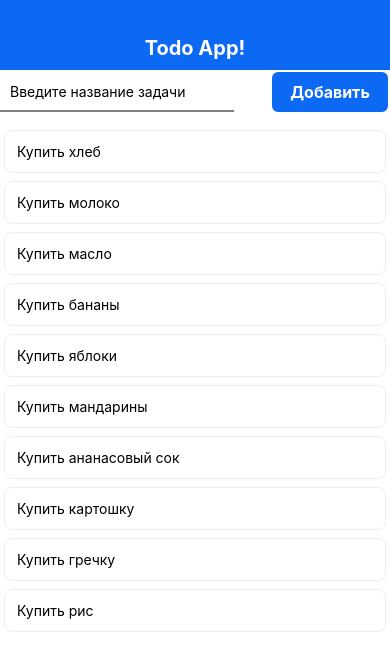
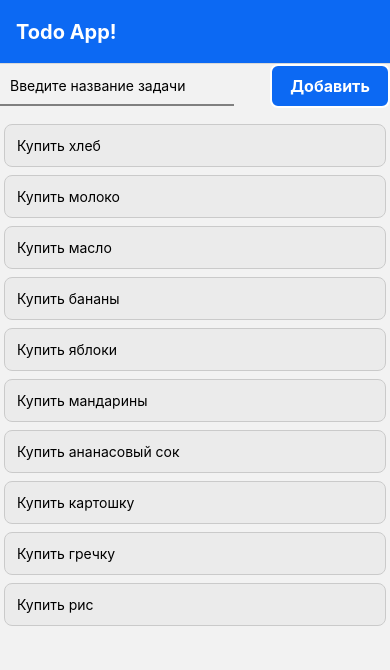
Before and after one commit to Ligas-X/rn-todo-app, a React Native app: screen /Main in a window 390 px wide. Shown: the top 670 px of the page. Built offline with nearby package versions, Linux system fonts and the light colour scheme.

Commit message:
Added second screen and navigation between screens

```diff
--- a/App.js
+++ b/App.js
@@ -1,52 +1,14 @@
+import "react-native-gesture-handler";
 import React, { useState } from "react";
 import { StatusBar } from "expo-status-bar";
 import { StyleSheet, Text, View, FlatList, SafeAreaView } from "react-native";
-import { Navbar } from "./src/Navbar";
-import { AddTodo } from "./src/AddTodo";
-import { Todo } from "./src/Todo";
+import Navigate from "./Navigate";
 
 export default function App() {
-  const [todos, setTodos] = useState([
-    { id: 1, title: "Купить хлеб" },
-    { id: 2, title: "Купить молоко" },
-    { id: 3, title: "Купить масло" },
-    { id: 4, title: "Купить бананы" },
-    { id: 5, title: "Купить яблоки" },
-    { id: 6, title: "Купить мандарины" },
-    { id: 7, title: "Купить ананасовый сок" },
-    { id: 8, title: "Купить картошку" },
-    { id: 9, title: "Купить гречку" },
-    { id: 10, title: "Купить рис" },
-  ]);
-
-  const addTodo = (title) => {
-    setTodos((prev) => [
-      ...prev,
-      {
-        id: Date.now().toString(),
-        title,
-      },
-    ]);
-  };
-
-  const removeTodo = (id) => {
-    setTodos((prev) => prev.filter((todo) => todo.id !== id));
-  };
-
   return (
     <View style={{ flex: 1 }}>
       <StatusBar style="light" />
-      <Navbar title="Todo App!" />
-      <SafeAreaView style={styles.container}>
-        <AddTodo onSubmit={addTodo} />
-        <FlatList
-          keyExtractor={(item) => item.id.toString()}
-          data={todos}
-          renderItem={({ item }) => (
-            <Todo todoParam={item} onRemove={removeTodo} />
-          )}
-        />
-      </SafeAreaView>
+      <Navigate />
     </View>
   );
 }
--- /dev/null
+++ b/EditTodo.js
@@ -0,0 +1,48 @@
+import React, { useState } from "react";
+import { StatusBar } from "expo-status-bar";
+import { StyleSheet, Text, TextInput, View, SafeAreaView } from "react-native";
+
+export default function EditTodo({ navigation, route }) {
+  var todoTitle = route.params.title;
+  const [text, setText] = useState(todoTitle);
+
+  return (
+    <View style={styles.container}>
+      <StatusBar style="light" />
+      <SafeAreaView>
+        <Text style={styles.text}>ID of todo: {route.params.id}</Text>
+        <TextInput
+          style={styles.textInput}
+          onChangeText={setText}
+          value={text}
+        />
+      </SafeAreaView>
+    </View>
+  );
+}
+
+const styles = StyleSheet.create({
+  container: {
+    flex: 1,
+    paddingHorizontal: 16,
+    paddingVertical: 16,
+    justifyContent: "flex-start",
+  },
+  text: {
+    height: 40,
+    backgroundColor: "#ebebeb",
+    borderColor: "#cacaca",
+    borderRadius: 8,
+    borderWidth: 1,
+    padding: 12,
+    marginBottom: 12,
+  },
+  textInput: {
+    height: 300,
+    backgroundColor: "#ebebeb",
+    borderColor: "#cacaca",
+    borderRadius: 8,
+    borderWidth: 1,
+    padding: 12,
+  },
+});
--- /dev/null
+++ b/Main.js
@@ -0,0 +1,62 @@
+import React, { useState } from "react";
+import { StatusBar } from "expo-status-bar";
+import { StyleSheet, Text, View, FlatList, SafeAreaView } from "react-native";
+import { AddTodo } from "./src/AddTodo";
+import { Todo } from "./src/Todo";
+
+export default function Main({ navigation }) {
+  const [todos, setTodos] = useState([
+    { id: 1, title: "Купить хлеб" },
+    { id: 2, title: "Купить молоко" },
+    { id: 3, title: "Купить масло" },
+    { id: 4, title: "Купить бананы" },
+    { id: 5, title: "Купить яблоки" },
+    { id: 6, title: "Купить мандарины" },
+    { id: 7, title: "Купить ананасовый сок" },
+    { id: 8, title: "Купить картошку" },
+    { id: 9, title: "Купить гречку" },
+    { id: 10, title: "Купить рис" },
+  ]);
+
+  const addTodo = (title) => {
+    setTodos((prev) => [
+      ...prev,
+      {
+        id: Date.now().toString(),
+        title,
+      },
+    ]);
+  };
+
+  const removeTodo = (id) => {
+    setTodos((prev) => prev.filter((todo) => todo.id !== id));
+  };
+
+  return (
+    <View style={{ flex: 1 }}>
+      <StatusBar style="light" />
+      <SafeAreaView style={styles.container}>
+        <AddTodo onSubmit={addTodo} />
+        <FlatList
+          keyExtractor={(item) => item.id.toString()}
+          data={todos}
+          renderItem={({ item }) => (
+            <Todo
+              todoParam={item}
+              onRemove={removeTodo}
+              navigation={navigation}
+            />
+          )}
+        />
+      </SafeAreaView>
+    </View>
+  );
+}
+
+const styles = StyleSheet.create({
+  container: {
+    flex: 1,
+    paddingHorizontal: 16,
+    paddingVertical: 16,
+  },
+});
--- /dev/null
+++ b/Navigate.js
@@ -0,0 +1,46 @@
+import React from "react";
+import Main from "./Main";
+import EditTodo from "./EditTodo";
+import { createStackNavigator } from "@react-navigation/stack";
+import { NavigationContainer } from "@react-navigation/native";
+
+const Stack = createStackNavigator();
+
+export default function Navigate() {
+  return (
+    <NavigationContainer>
+      <Stack.Navigator>
+        <Stack.Screen
+          name="Main"
+          component={Main}
+          options={{
+            title: "Todo App!",
+            headerStyle: {
+              backgroundColor: "#0C69F3",
+            },
+            headerTintColor: "#fff",
+            headerTitleStyle: {
+              fontWeight: "bold",
+              fontSize: 20,
+            },
+          }}
+        />
+        <Stack.Screen
+          name="EditTodo"
+          component={EditTodo}
+          options={{
+            title: "Edit Todo",
+            headerStyle: {
+              backgroundColor: "#0C69F3",
+            },
+            headerTintColor: "#fff",
+            headerTitleStyle: {
+              fontWeight: "bold",
+              fontSize: 20,
+            },
+          }}
+        />
+      </Stack.Navigator>
+    </NavigationContainer>
+  );
+}
--- a/src/Todo.js
+++ b/src/Todo.js
@@ -1,7 +1,7 @@
 import React from "react";
 import { View, Text, StyleSheet, TouchableOpacity, Alert } from "react-native";
 
-export const Todo = ({ todoParam, onRemove }) => {
+export const Todo = ({ todoParam, onRemove, navigation }) => {
   const longPressHandler = () => {
     onRemove(todoParam.id);
   };
@@ -9,7 +9,10 @@ export const Todo = ({ todoParam, onRemove }) => {
   return (
     <TouchableOpacity
       activeOpacity={0.5}
-      onPress={() => console.log("Pressed: ", todoParam.id)}
+      onPress={() => {
+        console.log("Pressed: ", todoParam.id);
+        navigation.navigate("EditTodo", todoParam);
+      }}
       onLongPress={() => {
         Alert.alert("Удаление задачи", "Вы точно хотите удалить задачу?", [
           {
@@ -34,10 +37,11 @@ const styles = StyleSheet.create({
   todoElement: {
     flexDirection: "row",
     alignItems: "center",
+    backgroundColor: "#ebebeb",
+    borderColor: "#cacaca",
+    borderRadius: 8,
+    borderWidth: 1,
     padding: 12,
-    borderWidth: 1,
-    borderColor: "#eee",
-    borderRadius: 8,
     margin: 4,
   },
 });
```
Also changed, not shown: package.json (+6 -1 lines), 1 other file (tests, documents, lock files or other folders).
